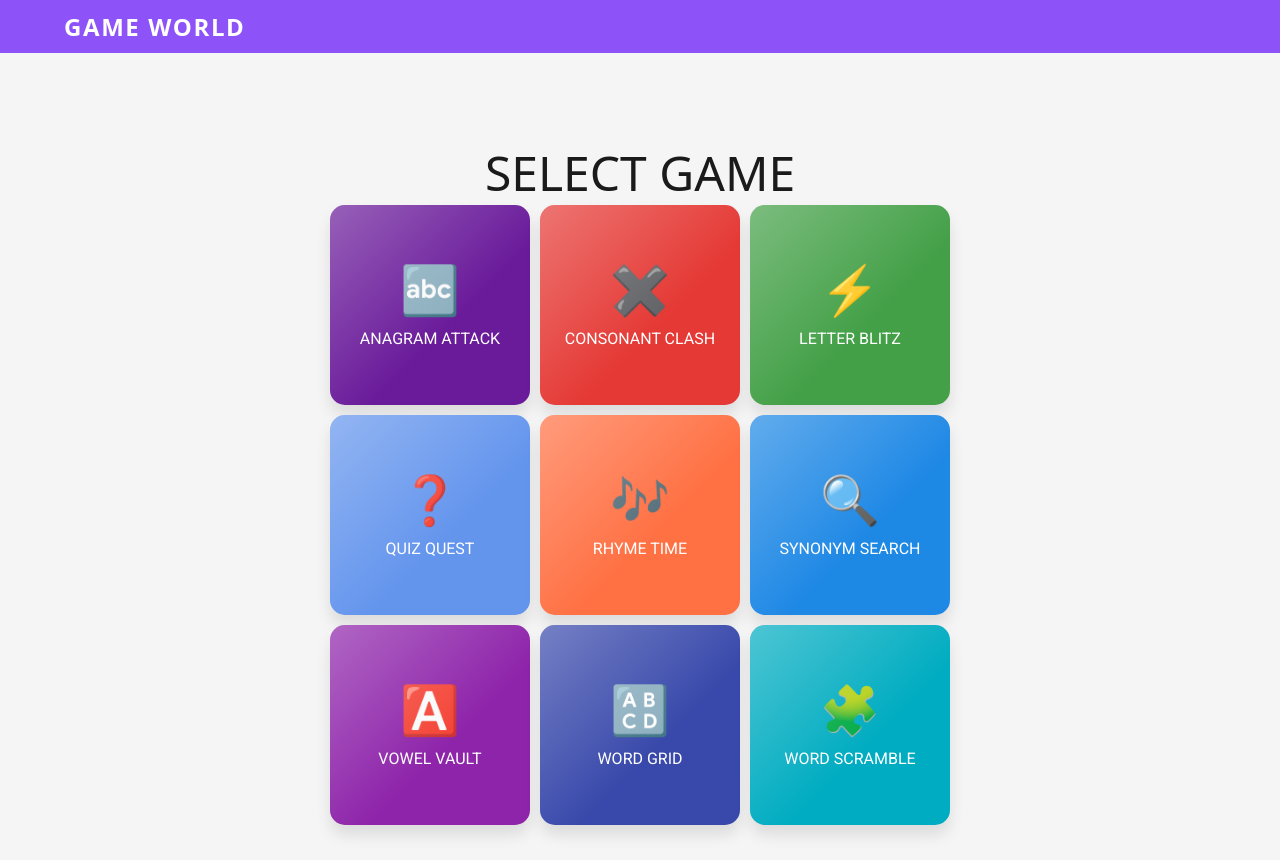
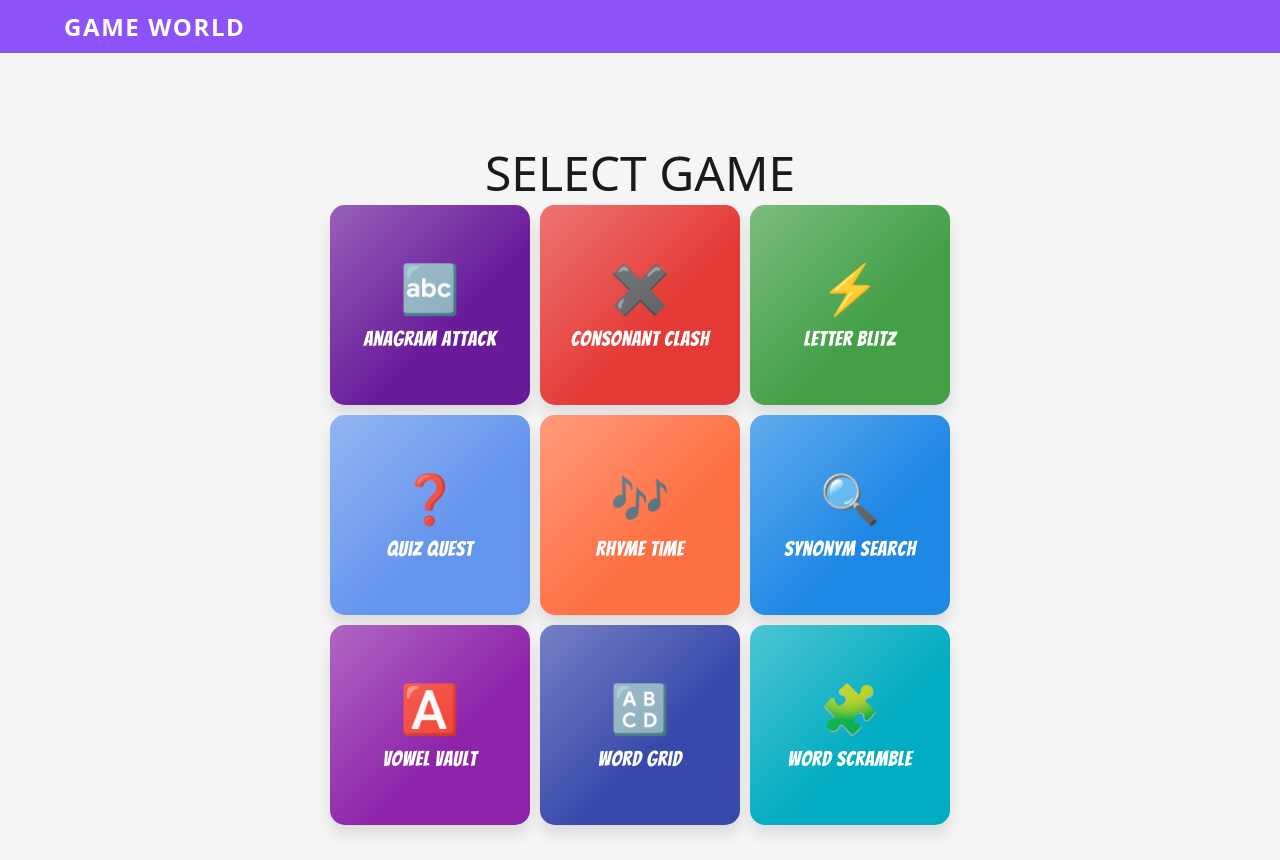
Before and after one commit to joseph-johnson27001/game-world, a Vue app: page / in a window 1280 px wide. Built offline with nearby package versions, Linux system fonts and the light colour scheme; a web font is replaced by a local one.

Commit message:
Fonts and colours for buttons

```diff
--- a/public/index.html
+++ b/public/index.html
@@ -14,6 +14,7 @@
 <link
   href="https://fonts.googleapis.com/css2?family=Vibes&display=swap"
   rel="stylesheet">
+<link href="https://fonts.googleapis.com/css2?family=Bangers&display=swap" rel="stylesheet">
 
 
     <title>Game World</title>
--- a/src/components/GameCard.vue
+++ b/src/components/GameCard.vue
@@ -5,7 +5,7 @@
     :style="{ backgroundColor: bgColor }"
   >
     <div class="game-card-icon">{{ icon }}</div>
-    <div class="game-card-name">{{ name.toUpperCase() }}</div>
+    <div class="game-card-name">{{ name }}</div>
   </router-link>
 </template>
 
@@ -62,6 +62,7 @@ export default {
   box-shadow: 0 10px 15px rgba(0, 0, 0, 0.1);
   padding: 10px;
   position: relative;
+  background-color: var(--bgColor);
 }
 
 .game-card:hover {
@@ -76,7 +77,10 @@ export default {
 
 .game-card-name {
   color: white;
-  font-weight: 400;
+  font-weight: 100;
+  font-size: 1.3rem;
+  font-family: "Bangers", system-ui;
+  letter-spacing: 0.04rem;
 }
 
 @media (max-width: 768px) {
```
